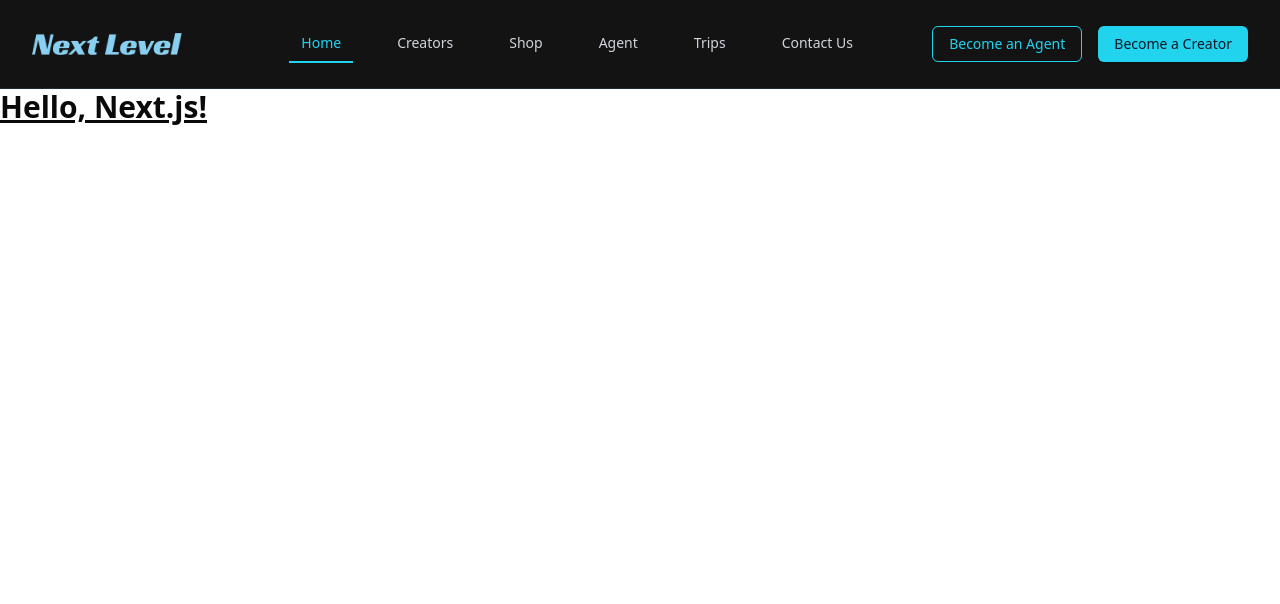
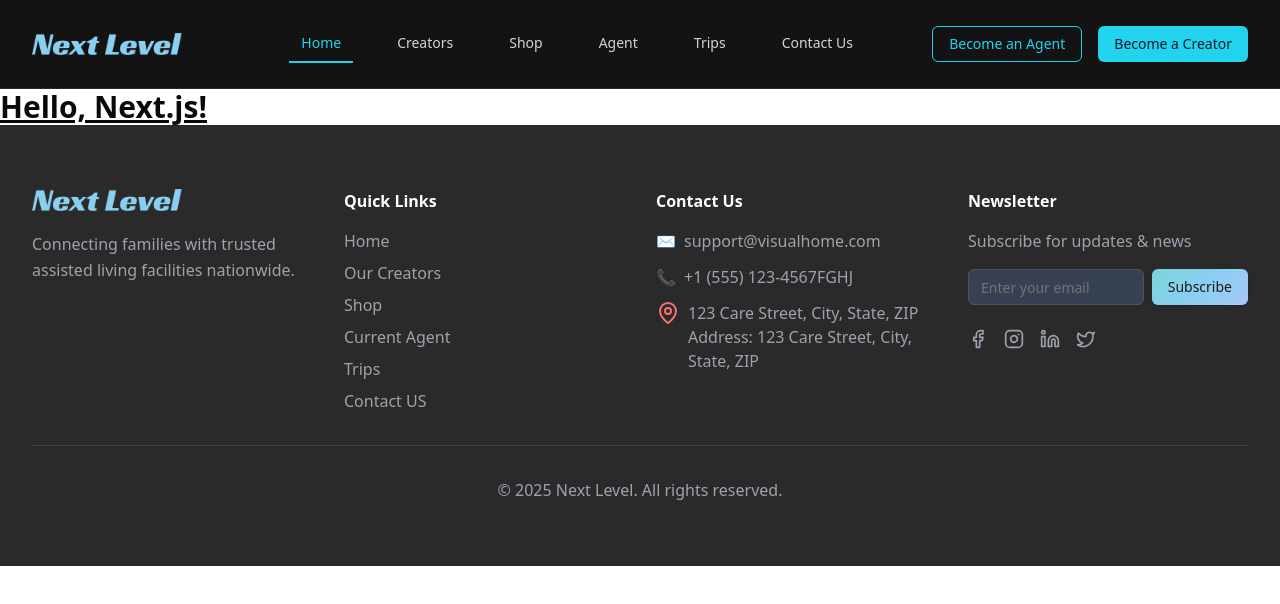
Before and after one commit to fsdteam8/amedka05-frontend, a Next.js app: page / in a window 1280 px wide. Shown: the top 604 px of the page. Built offline with nearby package versions, Linux system fonts and the light colour scheme.

Commit message:
add footer

```diff
--- a/src/app/layout.tsx
+++ b/src/app/layout.tsx
@@ -2,6 +2,7 @@ import type { Metadata } from "next";
 import localFont from "next/font/local";
 import "./globals.css";
 import { Navbar } from "@/components/Shared/Navbar";
+import { Footer } from "@/components/Shared/Footer";
 
 const geistSans = localFont({
   src: "./fonts/GeistVF.woff",
@@ -31,6 +32,7 @@ export default function RootLayout({
       >
         <Navbar/>
         {children}
+        <Footer/>
       </body>
     </html>
   );
--- a/src/app/not-found.tsx
+++ b/src/app/not-found.tsx
@@ -1,4 +1,4 @@
-import Loader from "@/components/Shared/Loader";
+
 
 export default function NotFound() {
   return (
--- /dev/null
+++ b/src/components/Shared/Footer.tsx
@@ -0,0 +1,123 @@
+import { Button } from "@/components/ui/button"
+import { Input } from "@/components/ui/input"
+import { Facebook, Instagram, Linkedin, MapPin, Twitter } from "lucide-react"
+import Image from "next/image"
+
+export function Footer() {
+  return (
+    <footer className="bg-[#2A2A2A] py-16">
+      <div className="max-w-7xl mx-auto px-4 sm:px-6 lg:px-8">
+        <div className="grid grid-cols-1 md:grid-cols-2 lg:grid-cols-4 gap-8 mb-8">
+          {/* Company Info */}
+          <div className="lg:col-span-1">
+   {/* Logo */}
+          <div className="flex-shrink-0 mb-5">
+            <Image src="/logo.png" alt="Logo" width={150} height={50} />
+          </div>
+            <p className="text-gray-400 mb-6 leading-relaxed">
+              Connecting families with trusted assisted living facilities nationwide.
+            </p>
+          </div>
+
+          {/* Quick Links */}
+          <div>
+            <h4 className="text-white font-semibold mb-4">Quick Links</h4>
+            <ul className="space-y-2">
+              <li>
+                <a href="#" className="text-gray-400 hover:text-cyan-400 transition-colors">
+                  Home
+                </a>
+              </li>
+              <li>
+                <a href="#" className="text-gray-400 hover:text-cyan-400 transition-colors">
+                  Our Creators
+                </a>
+              </li>
+              <li>
+                <a href="#" className="text-gray-400 hover:text-cyan-400 transition-colors">
+                  Shop
+                </a>
+              </li>
+              <li>
+                <a href="#" className="text-gray-400 hover:text-cyan-400 transition-colors">
+                  Current Agent
+                </a>
+              </li>
+              <li>
+                <a href="#" className="text-gray-400 hover:text-cyan-400 transition-colors">
+                  Trips
+                </a>
+              </li>
+              <li>
+                <a href="#" className="text-gray-400 hover:text-cyan-400 transition-colors">
+                  Contact US
+                </a>
+              </li>
+            </ul>
+          </div>
+
+          {/* Contact Us */}
+          <div>
+            <h4 className="text-white font-semibold mb-4">Contact Us</h4>
+            <div className="space-y-3">
+              <p className="text-gray-400 flex items-center gap-2">
+                <span className="text-green-400">✉</span>
+                support@visualhome.com
+              </p>
+              <p className="text-gray-400 flex items-center gap-2">
+                <span className="text-green-400">📞</span>
+                +1 (555) 123-4567FGHJ
+              </p>
+              <p className="text-gray-400 flex items-start gap-2">
+                <span className="text-red-400"><MapPin /></span>
+                <span>
+                  123 Care Street, City, State, ZIP
+                  <br />
+                  Address: 123 Care Street, City, State, ZIP
+                </span>
+              </p>
+            </div>
+          </div>
+
+          {/* Newsletter */}
+          <div>
+            <h4 className="text-white font-semibold mb-4">Newsletter</h4>
+            <p className="text-gray-400 mb-4">Subscribe for updates & news</p>
+            <div className="flex flex-col sm:flex-row gap-2">
+              <Input
+                placeholder="Enter your email"
+                className="bg-gray-700 border-gray-600 text-white placeholder-gray-400 flex-1"
+              />
+              <Button className=" text-gray-900 hover:bg-cyan-500"
+
+
+                   style={{
+          background:
+            "linear-gradient(135deg, #7DD3DD 0%, #89CFF0 50%, #A7C8F7 100%)",
+          color: "#1B1B1B",
+        }}>Subscribe</Button>
+            </div>
+            <div className="flex space-x-4 mt-6">
+              <a href="#" className="text-gray-400 hover:text-cyan-400 transition-colors">
+                <Facebook className="w-5 h-5" />
+              </a>
+              <a href="#" className="text-gray-400 hover:text-cyan-400 transition-colors">
+                <Instagram className="w-5 h-5" />
+              </a>
+              <a href="#" className="text-gray-400 hover:text-cyan-400 transition-colors">
+                <Linkedin className="w-5 h-5" />
+              </a>
+              <a href="#" className="text-gray-400 hover:text-cyan-400 transition-colors">
+                <Twitter className="w-5 h-5" />
+              </a>
+            </div>
+          </div>
+        </div>
+
+        <div className="border-t border-gray-700 pt-8">
+          <p className="text-center text-gray-400">© 2025 Next Level. All rights reserved.</p>
+        </div>
+      </div>
+    </footer>
+  )
+}
--- /dev/null
+++ b/src/components/ui/input.tsx
@@ -0,0 +1,22 @@
+import * as React from "react"
+
+import { cn } from "@/lib/utils"
+
+const Input = React.forwardRef<HTMLInputElement, React.ComponentProps<"input">>(
+  ({ className, type, ...props }, ref) => {
+    return (
+      <input
+        type={type}
+        className={cn(
+          "flex h-9 w-full rounded-md border border-input bg-transparent px-3 py-1 text-base shadow-sm transition-colors file:border-0 file:bg-transparent file:text-sm file:font-medium file:text-foreground placeholder:text-muted-foreground focus-visible:outline-none focus-visible:ring-1 focus-visible:ring-ring disabled:cursor-not-allowed disabled:opacity-50 md:text-sm",
+          className
+        )}
+        ref={ref}
+        {...props}
+      />
+    )
+  }
+)
+Input.displayName = "Input"
+
+export { Input }
```
